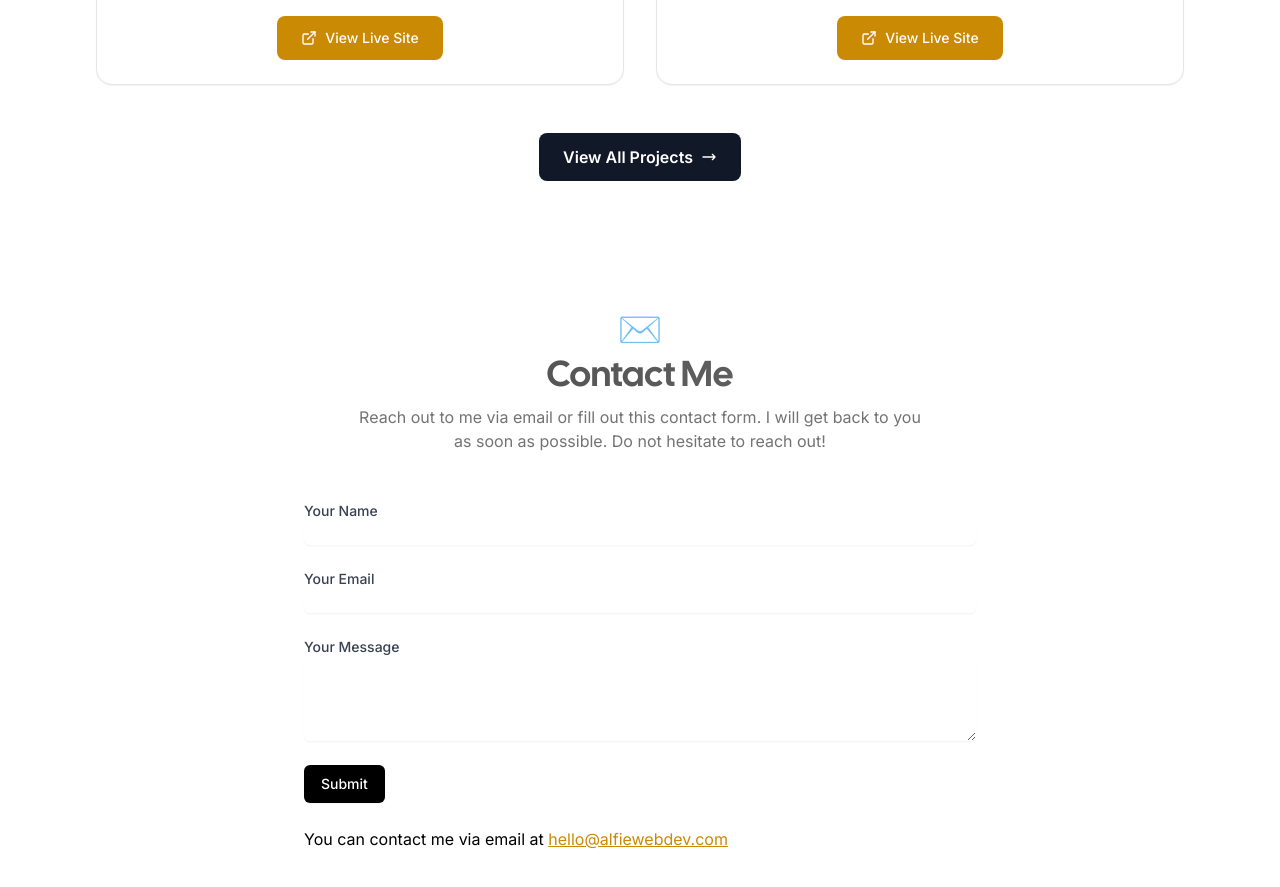
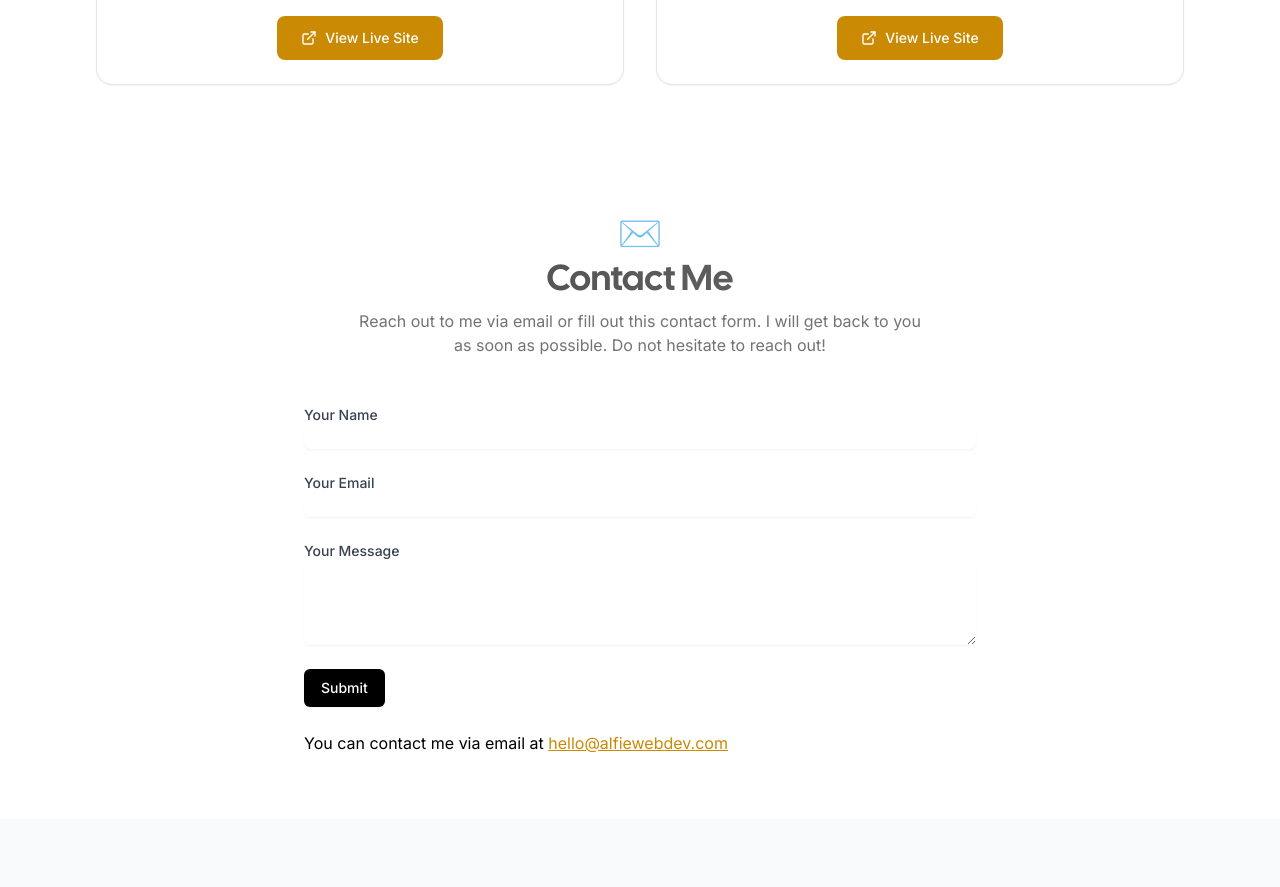
Before and after one commit to alfredonline/personal-site, a Next.js app: page / in a window 1280 px wide. Shown: the part 4400-5287 px from the top of the page. After the commit the page ends 5219 px from the top, so only its background shows below. Built offline with nearby package versions, Linux system fonts and the light colour scheme.

Commit message:
remove view all projects button

```diff
--- a/src/app/page.tsx
+++ b/src/app/page.tsx
@@ -133,18 +133,6 @@ export default function Home() {
             Here are some of the language learning tools and educational platforms I&apos;ve built recently.
           </Paragraph>
           <FeaturedProjects />
-
-          <div className="text-center mt-12">
-            <a
-              href="#projects-full"
-              className="inline-flex items-center gap-2 px-6 py-3 bg-gray-900 text-white font-semibold rounded-lg hover:bg-gray-800 transition-colors duration-200"
-            >
-              View All Projects
-              <svg className="w-4 h-4" fill="none" stroke="currentColor" viewBox="0 0 24 24">
-                <path strokeLinecap="round" strokeLinejoin="round" strokeWidth={2} d="M17 8l4 4m0 0l-4 4m4-4H3" />
-              </svg>
-            </a>
-          </div>
         </Container>
       </div>
 
```
